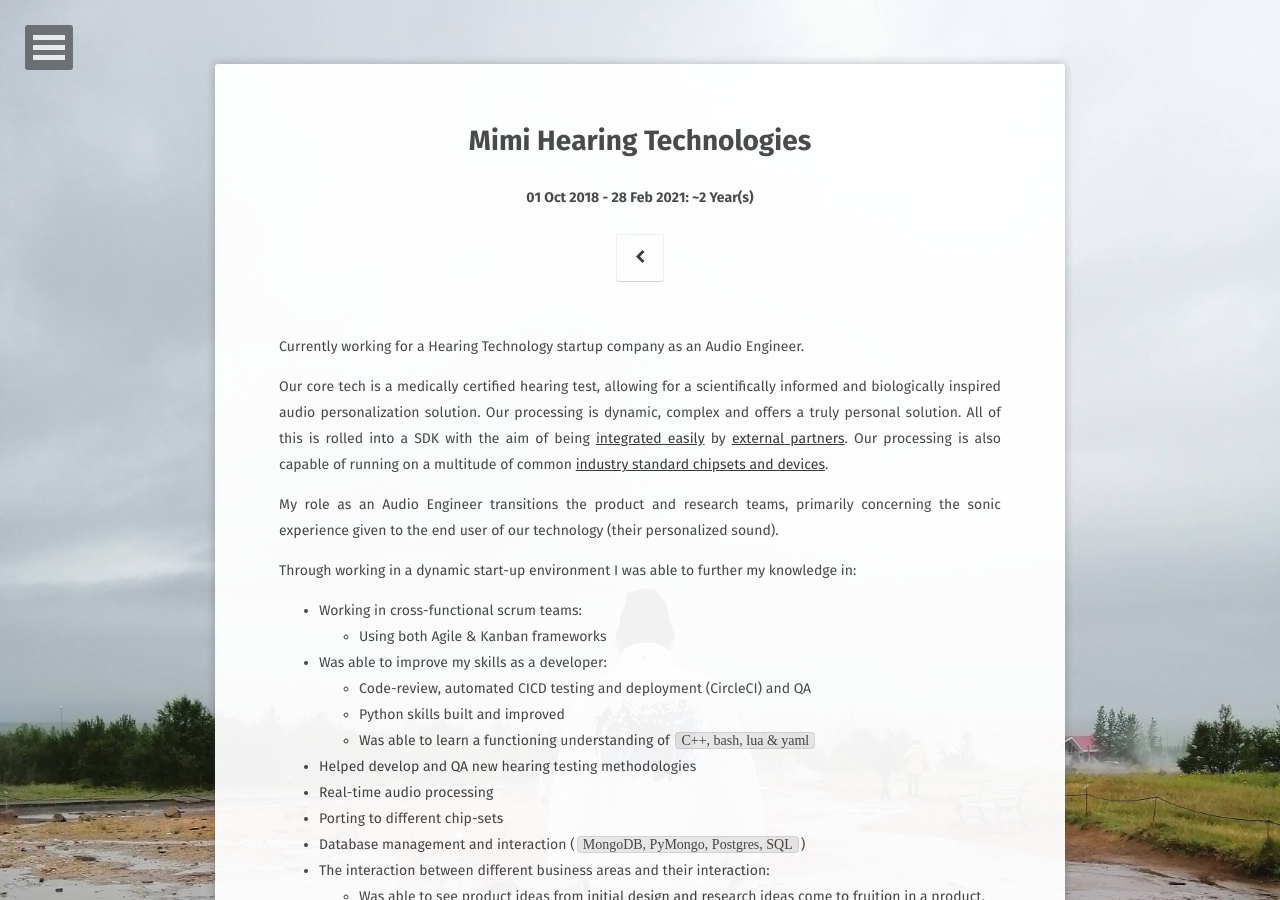
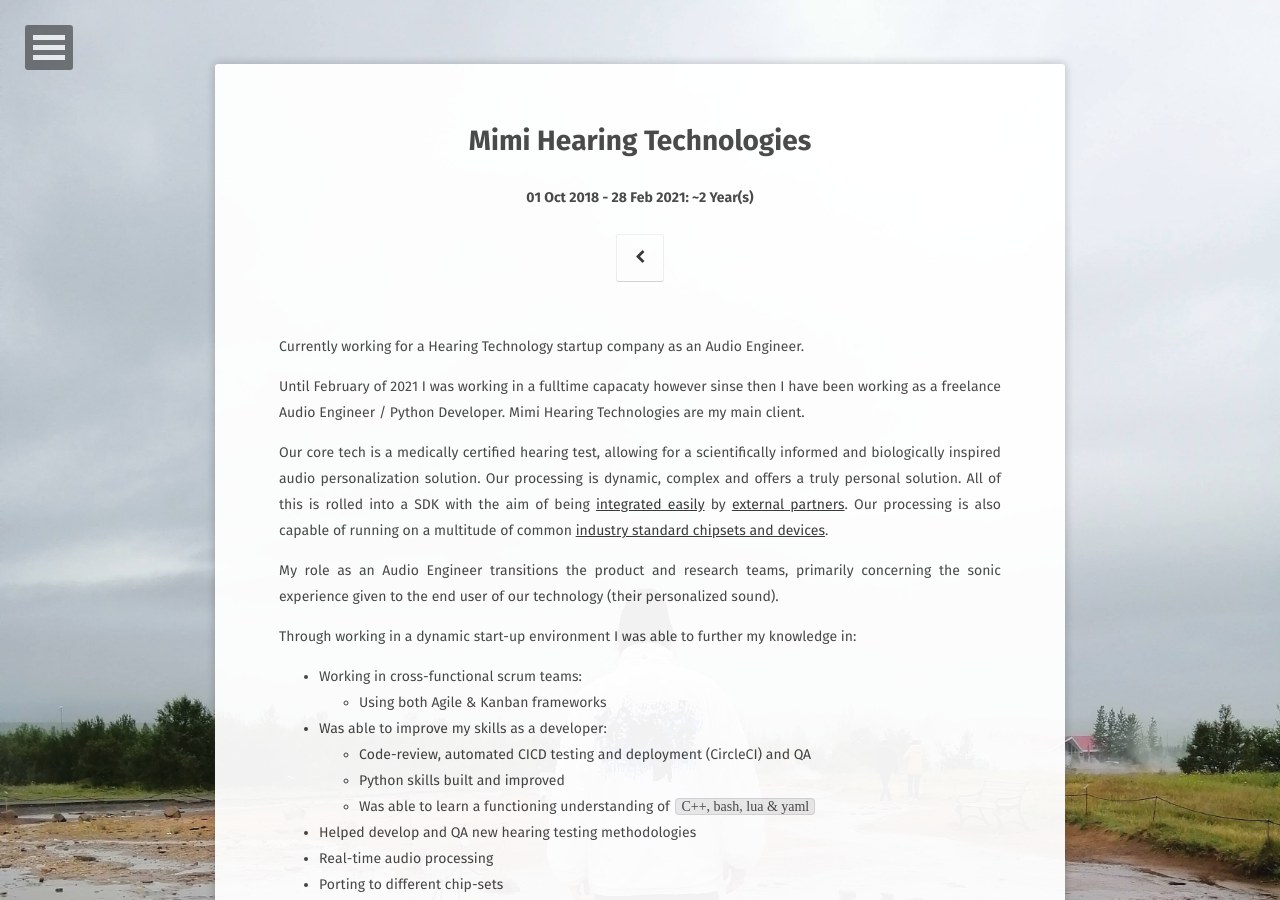
Before and after one commit to jordyjwilliams/jordyjwilliams.github.io, a Jekyll site: the page built from _posts/2018-10-22-mimi_hearing_technologies.md, in a window 1280 px wide and 900 px high. Built offline with Jekyll 4.4.1, drawn with Linux system fonts in a browser that asks for light colours; some web fonts are replaced.

Commit message:
update on mimi page

```diff
--- a/_posts/2018-10-22-mimi_hearing_technologies.md
+++ b/_posts/2018-10-22-mimi_hearing_technologies.md
@@ -9,6 +9,8 @@ comments: false
 ---
 
 Currently working for a Hearing Technology startup company as an Audio Engineer.
+
+Until February of 2021 I was working in a fulltime capacaty however sinse then I have been working as a freelance Audio Engineer / Python Developer. Mimi Hearing Technologies are my main client.
 
 Our core tech is a medically certified hearing test, allowing for a scientifically informed and biologically inspired audio personalization solution. Our processing is dynamic, complex and  offers a truly personal solution. All of this is rolled into a SDK with the aim of being [integrated easily](https://integrate.mimi.io/) by [external partners](https://www.mimi.io/partners). Our processing is also capable of running on a multitude of common [industry standard chipsets and devices](https://integrate.mimi.io/solutions/select-platform).
 
```
